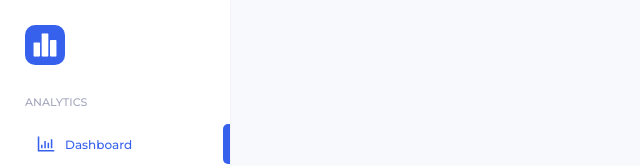
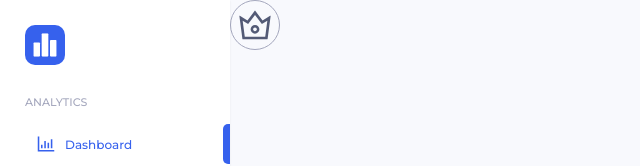
Before and after one commit to morismoze/react-dashboard, a React (Create React App) app: page /dashboard in a window 1280 px wide. Shown: the top 166 px of the page, without its empty margins (0-640 px from the left). Built offline with nearby package versions, Linux system fonts and the light colour scheme.

Commit message:
Add layout styling

```diff
--- a/src/components/LayoutWrapper/LayoutWrapper.js
+++ b/src/components/LayoutWrapper/LayoutWrapper.js
@@ -1,12 +1,19 @@
 import React from 'react';
 
 import styles from './LayoutWrapper.module.scss';
+import classNames from "classnames";
 
 const LayoutWrapper = ({
-    children
+    children,
+    className
 }) => {
     return (
-        <div className={styles.screenWrapper}>
+        <div
+            className={classNames(
+                className,
+                styles.screenWrapper
+            )}
+        >
             {children}
         </div>
     );
--- a/src/components/Sidenav/SidenavUserTab/SidenavUserTab.js
+++ b/src/components/Sidenav/SidenavUserTab/SidenavUserTab.js
@@ -19,6 +19,7 @@ const SidenavUserTab = ({
     return (
         <div className={styles.sidenavUserTab}>
             <UserProfileIcon
+                iconSize={30}
                 tabName={tabName}
             />
             <div className={styles.sidenavUserTab__usernameWrapper}>
--- a/src/components/User/UserGreet/UserGreet.js
+++ b/src/components/User/UserGreet/UserGreet.js
@@ -0,0 +1,20 @@
+import React from 'react';
+
+import UserProfileIcon from "../UserProfileIcon/UserProfileIcon";
+import {PROFILE_GROUP} from "../../../constants/screenConstants";
+import styles from './UserGreet.module.scss';
+
+const UserGreet = ({
+
+}) => {
+    return (
+        <div className={styles.userGreet}>
+            <UserProfileIcon
+                iconSize={50}
+                tabName={PROFILE_GROUP.PROFILE_SCREEN}
+            />
+        </div>
+    );
+};
+
+export default UserGreet;
--- a/src/components/User/UserGreet/UserGreet.module.scss
+++ b/src/components/User/UserGreet/UserGreet.module.scss
@@ -0,0 +1,3 @@
+.userGreet {
+
+}
--- a/src/components/User/UserProfileIcon/UserProfileIcon.js
+++ b/src/components/User/UserProfileIcon/UserProfileIcon.js
@@ -6,14 +6,22 @@ import {getSidenavTabIconName} from '../../../constants/sidenavConstants';
 import styles from './UserProfileIcon.module.scss';
 
 const UserProfileIcon = ({
-    tabName
+    tabName,
+    iconSize,
+    progress
 }) => {
     const ProfileIcon = AntDesignIcons[getSidenavTabIconName(tabName)];
 
     return (
-        <div className={styles.userProfileIcon}>
+        <div
+            className={styles.userProfileIcon}
+            style={{
+                width: iconSize,
+                height: iconSize
+            }}
+        >
             <ProfileIcon
-                size={22}
+                size={iconSize - 10}
                 className={styles.userProfileIcon__icon}
             />
         </div>
--- a/src/components/User/UserProfileIcon/UserProfileIcon.module.scss
+++ b/src/components/User/UserProfileIcon/UserProfileIcon.module.scss
@@ -1,6 +1,4 @@
 .userProfileIcon {
-  width: 32px;
-  height: 32px;
   border: 1px solid var(--light-gray);
   border-radius: 50%;
   padding: 2px;
--- /dev/null
+++ b/src/containers/UserGreetContainer.js
@@ -0,0 +1,21 @@
+import { connect } from "react-redux";
+
+import UserGreet from "../components/User/UserGreet/UserGreet";
+import { setActiveScreen } from "../store/actions/actions";
+
+const mapStateToProps = state => ({
+    activeScreen: state.navigationReducer.activeScreen,
+    username: state.userReducer.username,
+    userStatus: state.userReducer.userStatus
+});
+
+const mapDispatchToProps = dispatch => ({
+    setActiveScreen: screenId => {
+        dispatch(setActiveScreen(screenId))
+    }
+});
+
+export default connect(
+    mapStateToProps,
+    mapDispatchToProps
+)(UserGreet);
--- a/src/router/Routes.js
+++ b/src/router/Routes.js
@@ -1,8 +1,9 @@
 import React from 'react';
 import { Route, Switch, Redirect } from 'react-router-dom';
 
+import SidenavContainer from "../containers/SidenavContainer";
 import DashboardScreen from "../screens/DashboardScreen/DashboardScreen";
-import SidenavContainer from "../containers/SidenavContainer";
+import PerformanceScreen from "../screens/PerformanceScreen/PerformanceScreen";
 
 const Routes = () => {
     return (
@@ -15,6 +16,9 @@ const Routes = () => {
                 <Route path={'/dashboard'}>
                     <DashboardScreen/>
                 </Route>
+                <Route path={'/performance'}>
+                    <PerformanceScreen/>
+                </Route>
             </Switch>
         </>
     );
--- a/src/screens/DashboardScreen/DashboardScreen.js
+++ b/src/screens/DashboardScreen/DashboardScreen.js
@@ -1,11 +1,15 @@
 import React from 'react';
 
 import LayoutWrapper from "../../components/LayoutWrapper/LayoutWrapper";
+import UserGreetContainer from "../../containers/UserGreetContainer";
+import styles from './DashboardScreen.module.scss';
 
 const DashboardScreen = () => {
     return (
-        <LayoutWrapper>
-
+        <LayoutWrapper
+            className={styles.dashboardScreenLayout}
+        >
+            <UserGreetContainer/>
         </LayoutWrapper>
     );
 };
--- a/src/screens/DashboardScreen/DashboardScreen.module.scss
+++ b/src/screens/DashboardScreen/DashboardScreen.module.scss
@@ -1,4 +1,11 @@
-.container {
-    width: 100%;
-    height: 100vh;
+.dashboardScreenLayout {
+    display: grid;
+    grid-template-columns: repeat(3, 1fr);
+    grid-gap: 20px;
+    overflow-y: auto;
+
+    & > div:first-of-type {
+        grid-column: 1 / 4;
+        grid-row: 1 / 3;
+    }
 }
--- /dev/null
+++ b/src/screens/PerformanceScreen/PerformanceScreen.js
@@ -0,0 +1,16 @@
+import React from 'react';
+
+import LayoutWrapper from "../../components/LayoutWrapper/LayoutWrapper";
+import styles from './PerformanceScreen.module.scss';
+
+const PerformanceScreen = () => {
+    return (
+        <LayoutWrapper
+            className={styles.performanceScreenLayout}
+        >
+
+        </LayoutWrapper>
+    );
+};
+
+export default PerformanceScreen;
--- /dev/null
+++ b/src/screens/PerformanceScreen/PerformanceScreen.module.scss
@@ -0,0 +1,3 @@
+.performanceScreenLayout {
+
+}
```
